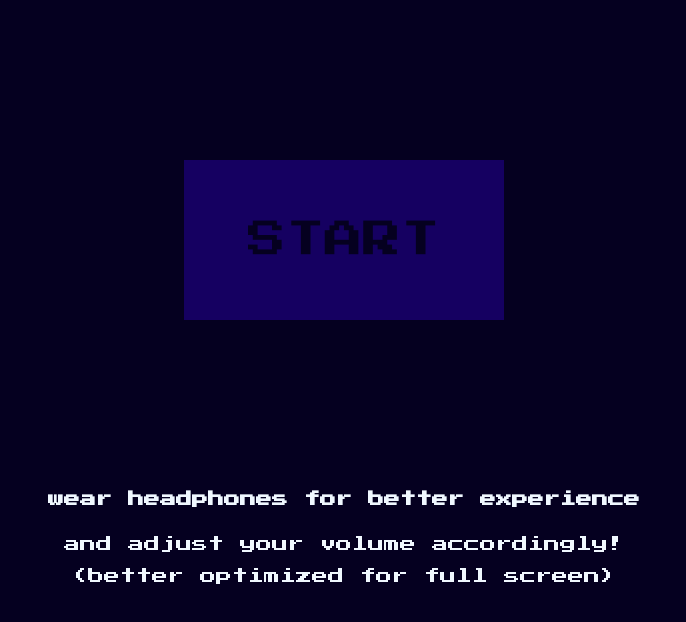
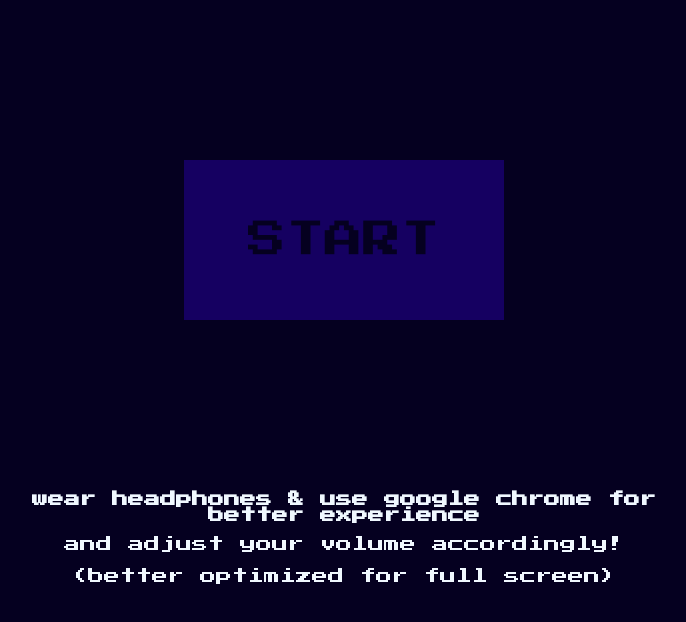
Before and after one commit to Rylouth/bday, a plain HTML site: page index.html in a window 1280 px wide. Shown: the whole page, without its empty margins (296-982 px from the left). Drawn offline with Linux system fonts and the light colour scheme.

Commit message:
Update index.html

```diff
--- a/index.html
+++ b/index.html
@@ -12,10 +12,11 @@
     <a href="start.html">
         <button>START</button>
     </a>
-    <h1>wear headphones for better experience</h1>
+    <h1>wear headphones & use google chrome for better experience</h1>
     <pre>and adjust your volume accordingly!
 
 (better optimized for full screen)
     </pre>
 </body>
+
 </html>
```
